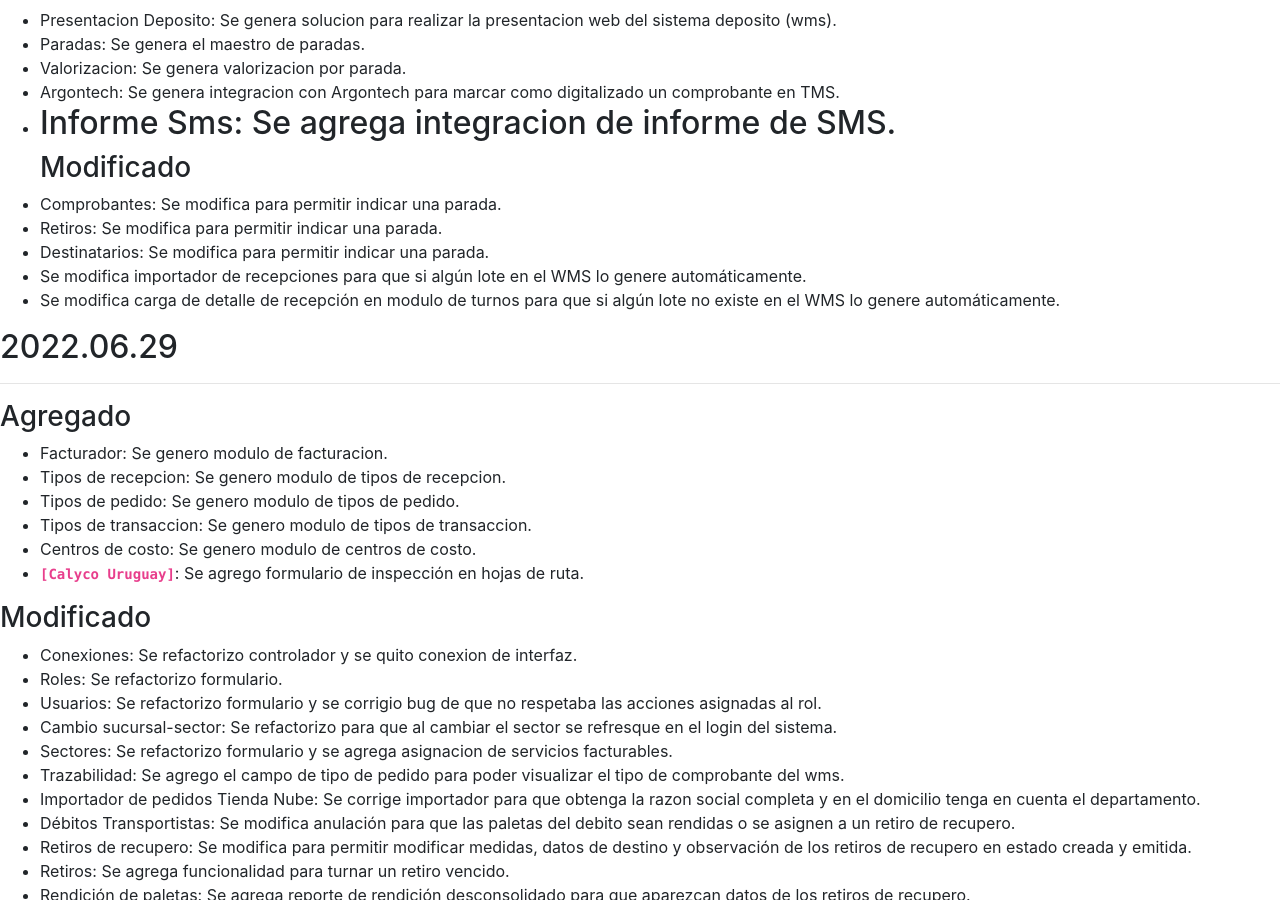
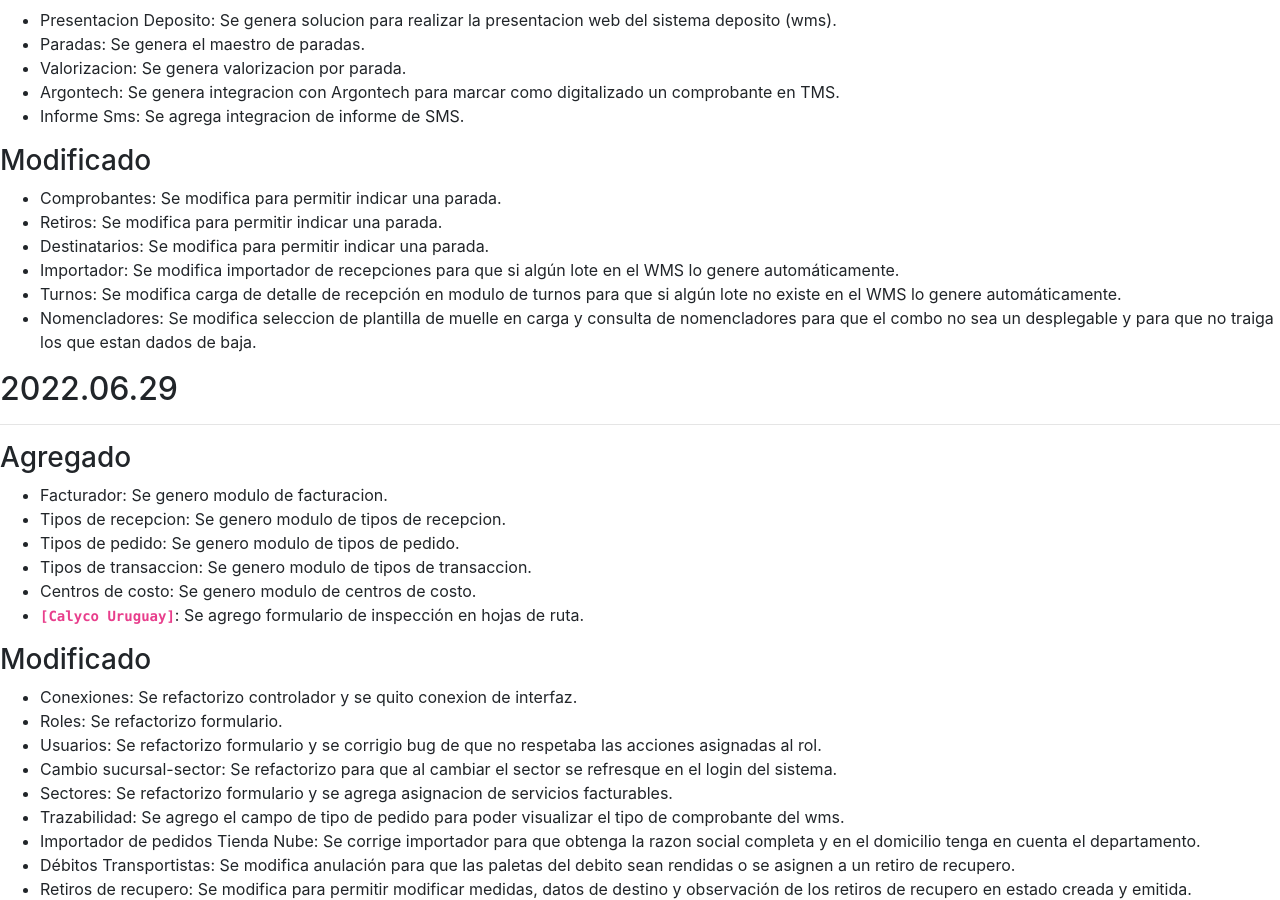
Before and after one commit to brainsys-arsaad/versionado, a Jekyll site: the page built from registro-cambios.markdown, in a window 1280 px wide and 900 px high, scrolled down 473 px. Built offline with Jekyll 4.4.1, drawn with Linux system fonts in a browser that asks for light colours.

Commit message:
Update registro-cambios.markdown

```diff
--- a/registro-cambios.markdown
+++ b/registro-cambios.markdown
@@ -81,13 +81,14 @@ El formato esta basado en [Keep a Changelog](https://keepachangelog.com/es-ES/1.
 - Valorizacion: Se genera valorizacion por parada.
 - Argontech: Se genera integracion con Argontech para marcar como digitalizado un comprobante en TMS.
 - Informe Sms: Se agrega integracion de informe de SMS.
--
+
 ### Modificado
 - Comprobantes: Se modifica para permitir indicar una parada.
 - Retiros: Se modifica para permitir indicar una parada.
 - Destinatarios: Se modifica para permitir indicar una parada.
-- Se modifica importador de recepciones para que si algún lote en el WMS lo genere automáticamente.
-- Se modifica carga de detalle de recepción en modulo de turnos para que si algún lote no existe en el WMS lo genere automáticamente.
+- Importador: Se modifica importador de recepciones para que si algún lote en el WMS lo genere automáticamente.
+- Turnos: Se modifica carga de detalle de recepción en modulo de turnos para que si algún lote no existe en el WMS lo genere automáticamente.
+- Nomencladores: Se modifica seleccion de plantilla de muelle en carga y consulta de nomencladores para que el combo no sea un desplegable y para que no traiga los que estan dados de baja.
 
 ## 2022.06.29
 ---
```
